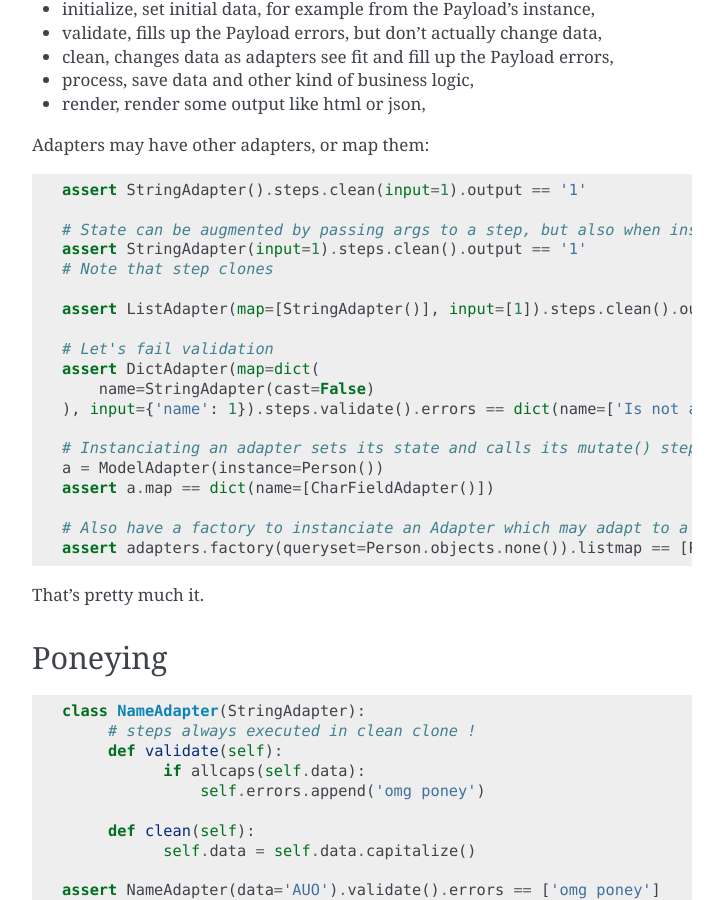
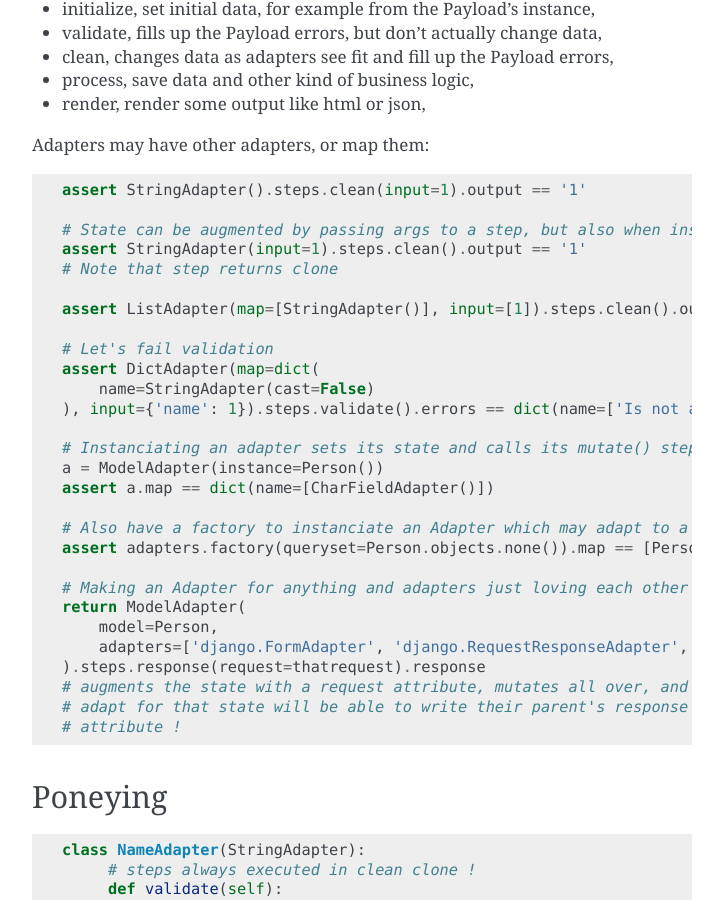
Before and after one commit to mjtamlyn/django-adapters, a Sphinx documentation site: the page built from docs/source/tutorial.rst, in a window 1280 px wide and 900 px high, scrolled down 811 px. Shown: the whole window, without its empty margins (388-1111 px from the left). Built offline with Sphinx 7.4.7, drawn with Linux system fonts in a browser that asks for light colours.

Commit message:
From validating a string to generating a response from a request ...

```diff
--- a/docs/source/components.rst
+++ b/docs/source/components.rst
@@ -188,7 +188,7 @@ For example::
 Or, define your own adapter manually or with declarative syntax::
 
     class PersonAdapter(Adapter):
-        datamap = dict(
+        map = dict(
             name=StringAdapter(...)
         )
 
@@ -371,10 +371,11 @@ How cleaning works in adapters
     validators = [
         validate_illegal_characters,
         validate_banned_words,
+        lambda context: context.data != 'invalid'
     ]
 
     # only use them for validation
-    a.datamap.title.validators = validators
+    a.map.title.validate = validators
 
     a.steps.validate(data={'title': 'bannedword'}).errors
 
--- a/docs/source/research.rst
+++ b/docs/source/research.rst
@@ -56,7 +56,7 @@ Or construct in python yourself:
 
 .. code-block:: python
 
-    >>> a = DictAdapter(datamap=dict(name=StringAdapter(cast=False)))
+    >>> a = DictAdapter(map=dict(name=StringAdapter(cast=False)))
     >>> not a.steps.validate({'name': 'john doe'}).errors
     True
     >>> a.steps.validate({'name': object()}).errors
--- a/docs/source/tutorial.rst
+++ b/docs/source/tutorial.rst
@@ -45,7 +45,7 @@ Adapters may have other adapters, or map them::
 
     # State can be augmented by passing args to a step, but also when instanciating
     assert StringAdapter(input=1).steps.clean().output == '1'
-    # Note that step clones
+    # Note that step returns clone
 
     assert ListAdapter(map=[StringAdapter()], input=[1]).steps.clean().output == ['1']
 
@@ -59,9 +59,16 @@ Adapters may have other adapters, or map them::
     assert a.map == dict(name=[CharFieldAdapter()])
 
     # Also have a factory to instanciate an Adapter which may adapt to a given state
-    assert adapters.factory(queryset=Person.objects.none()).listmap == [PersonAdapter]
+    assert adapters.factory(queryset=Person.objects.none()).map == [PersonAdapter]
 
-That's pretty much it.
+    # Making an Adapter for anything and adapters just loving each other
+    return ModelAdapter(
+        model=Person,
+        adapters=['django.FormAdapter', 'django.RequestResponseAdapter', 'yourestlib.RequestResponseAdapter']
+    ).steps.response(request=thatrequest).response
+    # augments the state with a request attribute, mutates all over, and adapters which
+    # adapt for that state will be able to write their parent's response
+    # attribute !
 
 Poneying
 ========
```
